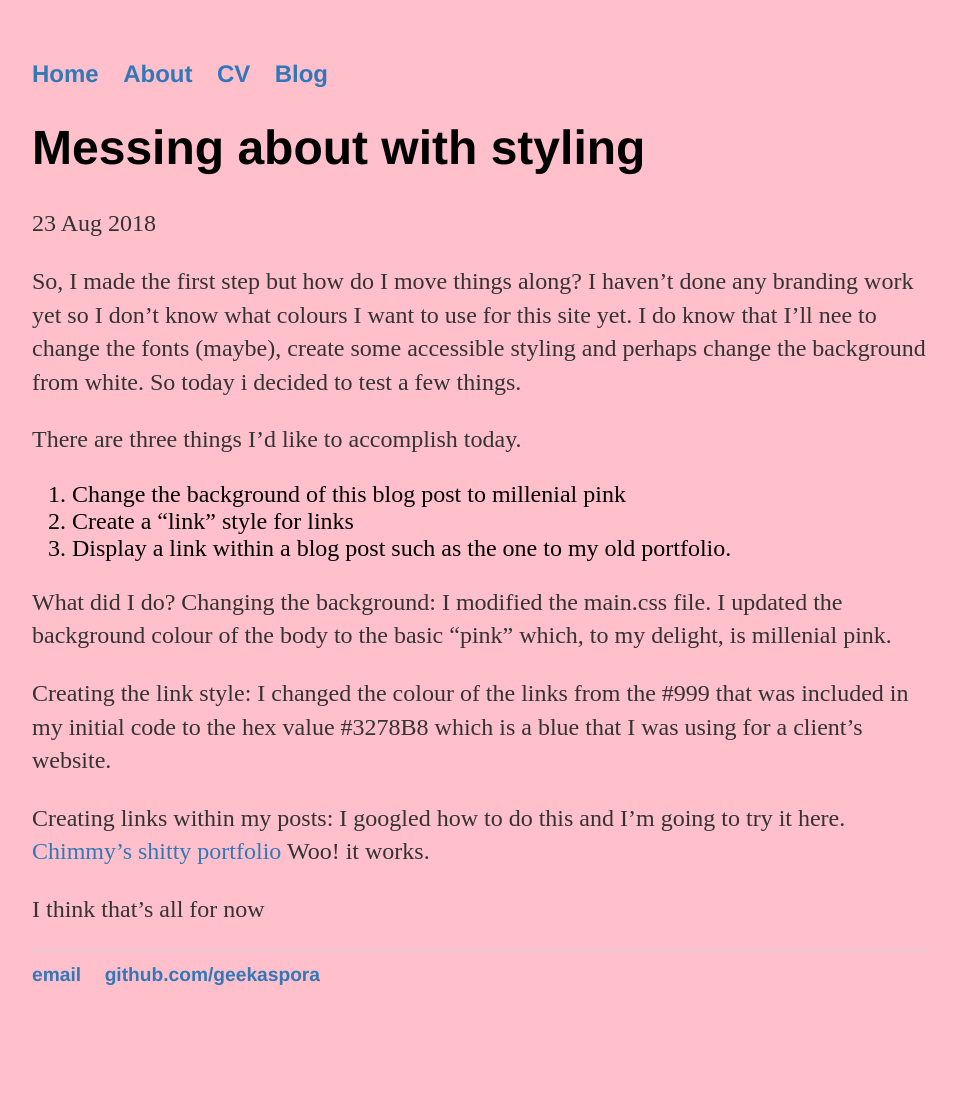
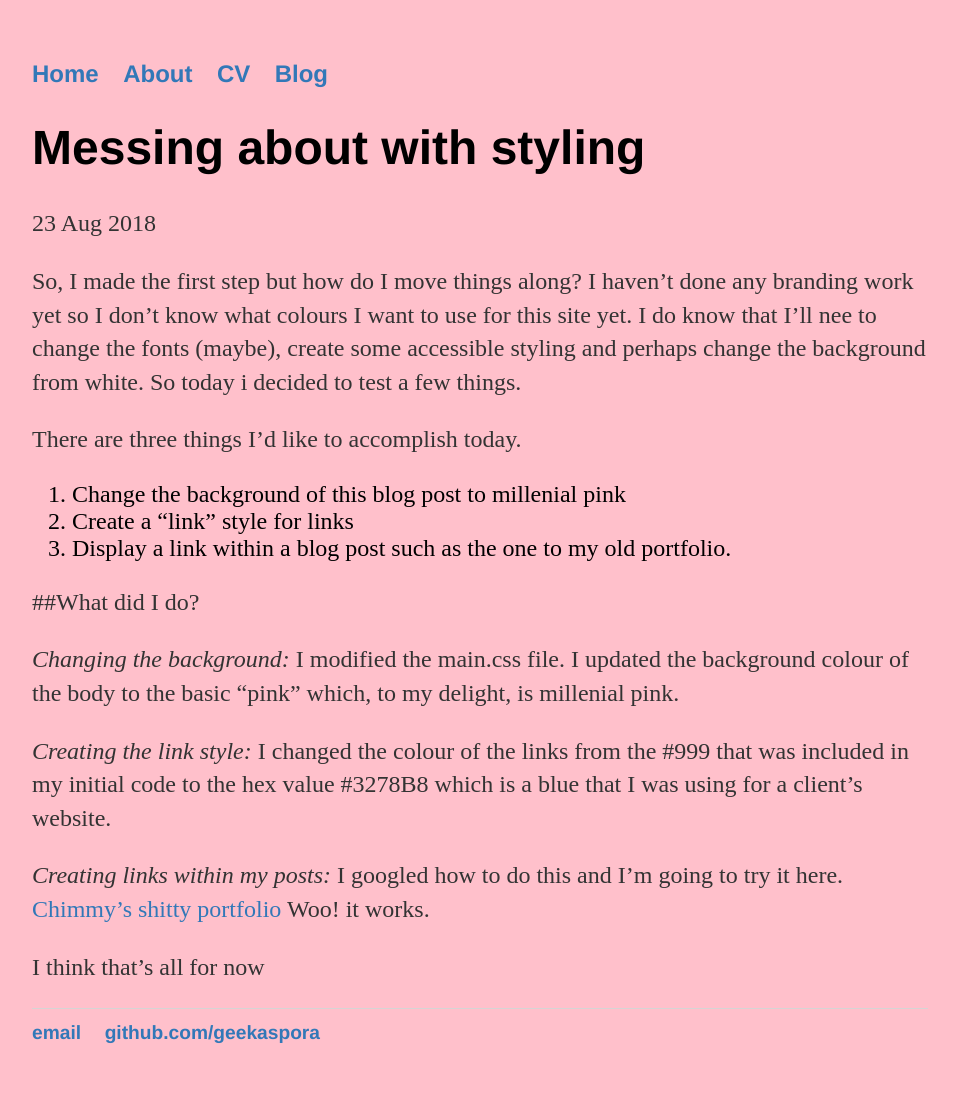
Before and after one commit to geekaspora/geekaspora.github.io, a Jekyll site: the page built from _posts/2018-08-23-messing-about-with-styling.md, in a window 1280 px wide. Shown: the whole page, without its empty margins (160-1119 px from the left). Built offline with Jekyll 4.4.1, drawn with Linux system fonts in a browser that asks for light colours; before the commit the page ends 1046 px from its top, so only the background shows below that.

Commit message:
Update 2018-08-23-messing-about-with-styling.md

```diff
--- a/_posts/2018-08-23-messing-about-with-styling.md
+++ b/_posts/2018-08-23-messing-about-with-styling.md
@@ -11,12 +11,13 @@
 2. Create a "link" style for links
 3. Display a link within a blog post such as the one to my old portfolio.
 
-What did I do?
-Changing the background: I modified the main.css file. I updated the background colour of the body to the basic "pink" which, to my delight, is millenial pink.
+##What did I do?
 
-Creating the link style: I changed the colour of the links from the #999 that was included in my initial code to the hex value #3278B8 which is a blue that I was using for a client's website.
+*Changing the background:* I modified the main.css file. I updated the background colour of the body to the basic "pink" which, to my delight, is millenial pink.
 
-Creating links within my posts: I googled how to do this and I'm going to try it here. [Chimmy's shitty portfolio](https://docs.google.com/presentation/d/1PXrh6hX5beEu9kVZdvG5lwpn_lp1vBN_vVgp3mi4Kpw/edit#slide=id.gc6f80d1ff_0_0)
+*Creating the link style:* I changed the colour of the links from the #999 that was included in my initial code to the hex value #3278B8 which is a blue that I was using for a client's website.
+
+*Creating links within my posts:* I googled how to do this and I'm going to try it here. [Chimmy's shitty portfolio](https://docs.google.com/presentation/d/1PXrh6hX5beEu9kVZdvG5lwpn_lp1vBN_vVgp3mi4Kpw/edit#slide=id.gc6f80d1ff_0_0)
 Woo! it works.
 
 I think that's all for now
```
